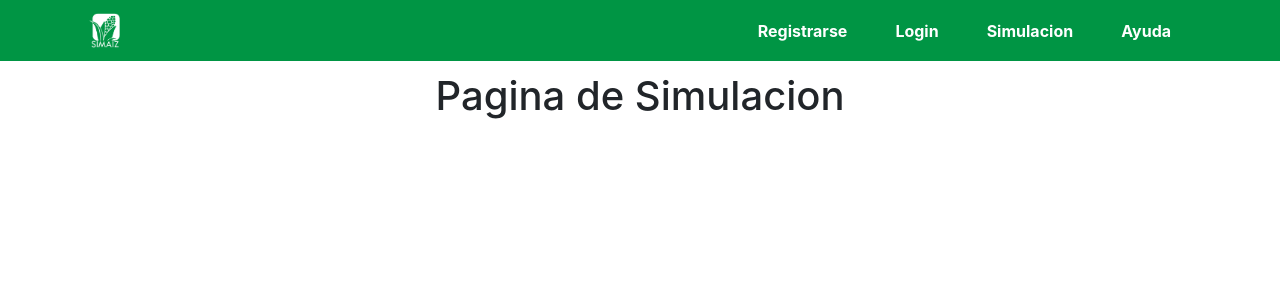
After one commit to arekusalex/simaiz, a Django app: page /usuarios/simulacion/ in a window 1280 px wide. The commit adds this page. Shown: the top 300 px of the page. Run offline with Django 3.2, Linux system fonts and the light colour scheme; some libraries are stand-ins or nearby versions.

Commit message:
html de simulacion

```diff
--- a/simaiz/simaiz/main/urls.py
+++ b/simaiz/simaiz/main/urls.py
@@ -1,4 +1,6 @@
 from django.urls import path
+from django.config.urls import url
+from .views
 from .views import inicio
 
 urlpatterns = [
--- a/simaiz/simaiz/templates/base.html
+++ b/simaiz/simaiz/templates/base.html
@@ -22,13 +22,14 @@
                 <ul class="navbar-nav ml-auto">
                     {% if request.user.is_authenticated %}
                     <li class="nav-item"><a class="nav-link px-4 text-white font-weight-bold text-center" href="{% url 'direccionar' %}">{{user.username}}</a></li>
-
+                {%endif%}
                 {% if request.user.is_authenticated %}
                     <li class="nav-item"><a class="nav-link px-4 text-white font-weight-bold text-center" href="#">{{user.username}}</a></li>
                     <li class="nav-item"><a class="nav-link px-4 text-white font-weight-bold text-center" href="{% url 'logout' %}">Logout</a></li>
                 {% else %}
                     <li class="nav-item"><a class="nav-link px-4 text-white font-weight-bold text-center" href="{% url 'registrar' %}">Registrarse</a></li>
                     <li class="nav-item"><a class="nav-link px-4 text-white font-weight-bold text-center" href="{% url 'login' %}">Login</a></li>
+                    <li class="nav-item"><a class="nav-link px-4 text-white font-weight-bold text-center" href="{% url 'simulacion' %}">Simulacion</a></li>
                 {% endif %}
                     <li class="nav-item"><a class="nav-link px-4 text-white font-weight-bold text-center" href="#">Ayuda</a></li>
                 </ul>
--- /dev/null
+++ b/simaiz/simaiz/templates/usuarios/simulacion.html
@@ -0,0 +1,8 @@
+{% extends "base.html" %}
+{% block contenido %}
+    <h1 class="text-center">Pagina de Simulacion</h1>
+    <form method="post">
+        {% csrf_token %}
+
+
+{% endblock contenido %}
--- a/simaiz/simaiz/usuarios/forms.py
+++ b/simaiz/simaiz/usuarios/forms.py
@@ -11,3 +11,14 @@ class RegistrarForm(UserCreationForm):
             'username',
             'email',
         ]
+
+class SimularForm(UserCreationForm):
+
+    class Meta:
+        model = User
+        fields = [
+            'first_name',
+            'last_name',
+            'username',
+            'email',
+        ]
--- a/simaiz/simaiz/usuarios/url.py
+++ b/simaiz/simaiz/usuarios/url.py
@@ -1,9 +1,11 @@
 from django.urls import path
 from .views import RegistrarUsuario
 from django.contrib.auth.views import login, logout_then_login
-
+from .views import GenerarSimulacion
 urlpatterns = [
     path('registrar/', RegistrarUsuario.as_view(), name="registrar"),
     path('login/', login, {'template_name': 'usuarios/login.html'}, name="login"),
     path('logout/', logout_then_login, name='logout'),
+    path('simulacion/', GenerarSimulacion.as_view(),name="simulacion"),
+
 ]
--- a/simaiz/simaiz/usuarios/views.py
+++ b/simaiz/simaiz/usuarios/views.py
@@ -3,9 +3,16 @@ from django.contrib.auth.forms import UserCreationForm
 from django.views.generic import CreateView
 from django.urls import reverse_lazy
 from .forms import RegistrarForm
+from .forms import SimularForm
 
 class RegistrarUsuario(CreateView):
     model = User
     template_name = "usuarios/registrar.html"
     form_class = RegistrarForm
     success_url = reverse_lazy("main_inicio")
+
+class GenerarSimulacion(CreateView):
+	model=User
+	template_name="usuarios/simulacion.html"
+	form_class=SimularForm
+	success_url=reverse_lazy("main_inicio")
```
